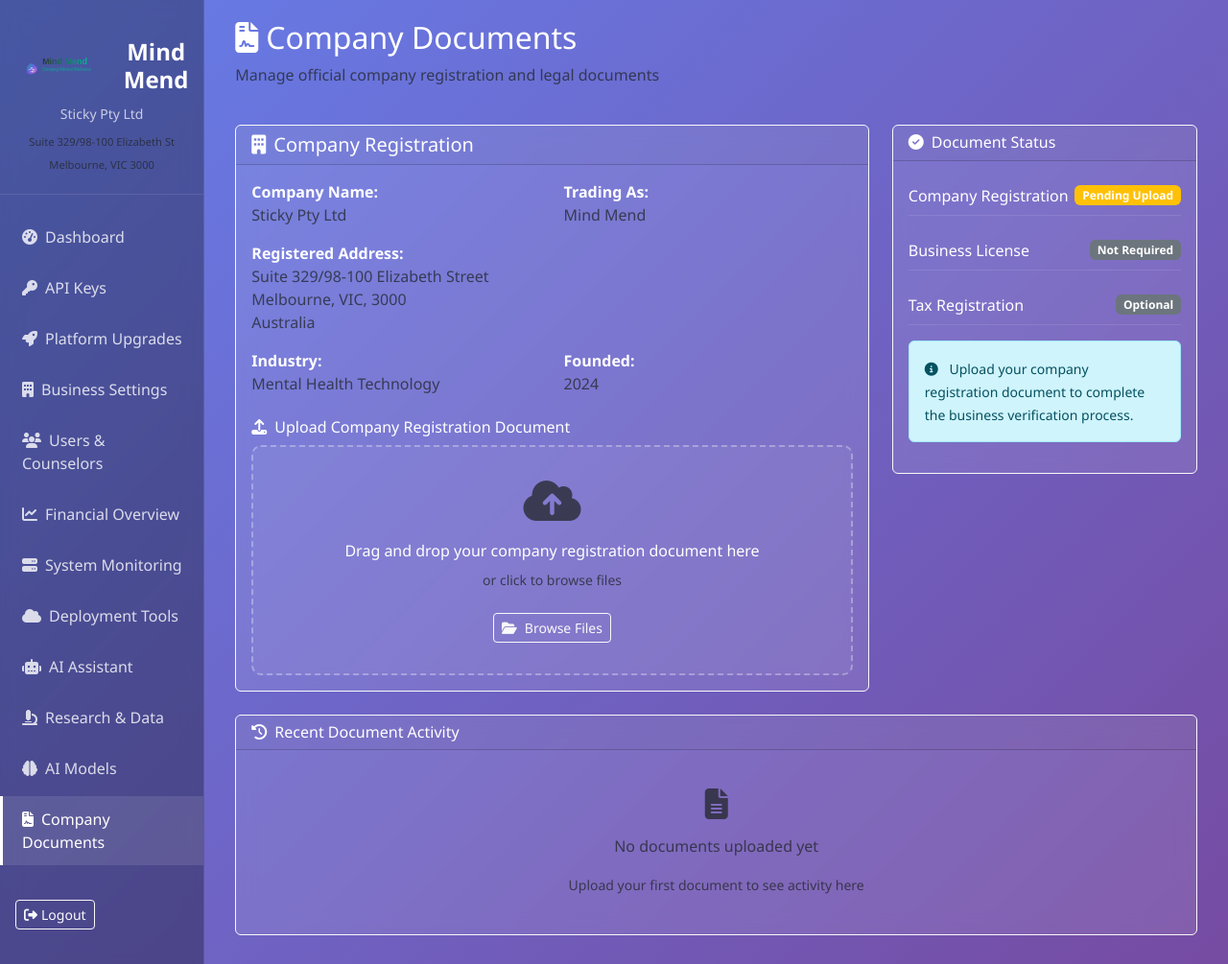
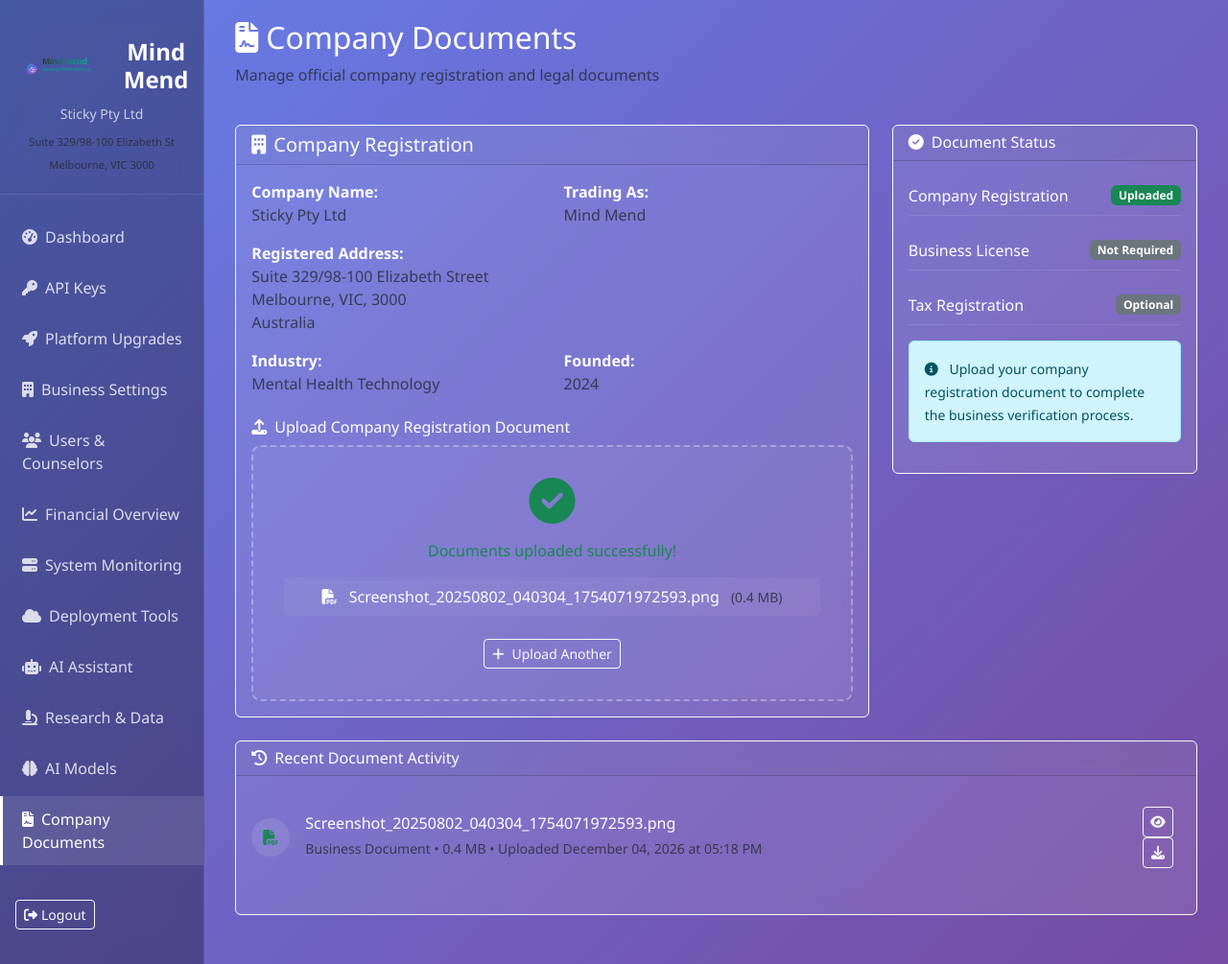
Before and after one commit to stickyptyltd-glitch/MindMend, a Flask app: page /admin/company-documents in a window 1280 px wide. Shown: the whole page at 96% size. Run offline with Flask 3, Linux system fonts and the light colour scheme; the visitor is signed in with stand-in values (Sample User, id 1).

Commit message:
Enable admin to upload and view critical company documents securely
Implements file upload functionality and document listing in admin_panel.py, and updates templates/admin/company_documents.html.

Replit-Commit-Author: Agent
Replit-Commit-Session-Id: a2fa42cf-6232-4e84-90ef-fb86904b1396
Replit-Commit-Checkpoint-Type: full_checkpoint
Replit-Commit-Screenshot-Url: https://storage.googleapis.com/screenshot-production-us-central1/cce22b28-46eb-47a8-9be9-a0dcec9f9d55/a2fa42cf-6232-4e84-90ef-fb86904b1396/XYG958e

```diff
--- a/admin_panel.py
+++ b/admin_panel.py
@@ -849,7 +849,71 @@ def ai_models():
 @require_admin_auth
 def company_documents():
     """Company Documents management page"""
-    return render_template('admin/company_documents.html')
+    # Check for uploaded documents
+    import os
+    documents_dir = 'attached_assets'
+    uploaded_docs = []
+
+    if os.path.exists(documents_dir):
+        for filename in os.listdir(documents_dir):
+            if filename.lower().endswith(('.pdf', '.jpg', '.jpeg', '.png', '.doc', '.docx')):
+                file_path = os.path.join(documents_dir, filename)
+                file_stats = os.stat(file_path)
+                uploaded_docs.append({
+                    'filename': filename,
+                    'size': file_stats.st_size,
+                    'uploaded_date': file_stats.st_mtime,
+                    'type': 'Company Registration' if 'registration' in filename.lower() else 'Business Document'
+                })
+
+    return render_template('admin/company_documents.html', uploaded_docs=uploaded_docs)
+
+@admin_bp.route('/api/company-documents/upload', methods=['POST'])
+@require_admin_auth
+def upload_company_document():
+    """Handle company document upload"""
+    try:
+        if 'file' not in request.files:
+            return jsonify({'success': False, 'error': 'No file provided'}), 400
+
+        file = request.files['file']
+        if file.filename == '':
+            return jsonify({'success': False, 'error': 'No file selected'}), 400
+
+        # Validate file type
+        allowed_extensions = {'.pdf', '.jpg', '.jpeg', '.png', '.doc', '.docx'}
+        file_ext = os.path.splitext(file.filename)[1].lower()
+
+        if file_ext not in allowed_extensions:
+            return jsonify({'success': False, 'error': 'Invalid file type'}), 400
+
+        # Create documents directory if it doesn't exist
+        documents_dir = 'attached_assets'
+        os.makedirs(documents_dir, exist_ok=True)
+
+        # Save file with timestamp
+        import time
+        timestamp = int(time.time())
+        safe_filename = f"CompanyRegistration_{timestamp}_{file.filename}"
+        file_path = os.path.join(documents_dir, safe_filename)
+
+        file.save(file_path)
+
+        return jsonify({
+            'success': True,
+            'message': 'Document uploaded successfully',
+            'filename': safe_filename
+        })
+
+    except Exception as e:
+        return jsonify({'success': False, 'error': str(e)}), 500
+
+# Add custom filter for date formatting
+@admin_bp.app_template_filter('timestamp_to_date')
+def timestamp_to_date(timestamp):
+    """Convert timestamp to readable date"""
+    from datetime import datetime
+    return datetime.fromtimestamp(timestamp).strftime('%B %d, %Y at %I:%M %p')
 
 @admin_bp.route('/api/ai-models/toggle', methods=['POST'])
 @require_admin_auth
--- a/templates/admin/company_documents.html
+++ b/templates/admin/company_documents.html
@@ -56,6 +56,24 @@
                     <div class="upload-section">
                         <h6><i class="fas fa-upload me-2"></i>Upload Company Registration Document</h6>
                         <div class="upload-area" id="uploadArea">
+                            {% if uploaded_docs %}
+                                <div class="upload-success">
+                                    <i class="fas fa-check-circle fa-3x mb-3 text-success"></i>
+                                    <p class="text-success">Documents uploaded successfully!</p>
+                                    <div class="uploaded-files mt-3">
+                                        {% for doc in uploaded_docs %}
+                                        <div class="file-item">
+                                            <i class="fas fa-file-pdf me-2"></i>
+                                            <span>{{ doc.filename }}</span>
+                                            <small class="text-muted ms-2">({{ "%.1f"|format(doc.size / 1024 / 1024) }} MB)</small>
+                                        </div>
+                                        {% endfor %}
+                                    </div>
+                                    <button class="btn btn-outline-light btn-sm mt-3" onclick="resetUpload()">
+                                        <i class="fas fa-plus me-2"></i>Upload Another
+                                    </button>
+                                </div>
+                            {% else %}
                                 <div class="upload-placeholder">
                                     <i class="fas fa-cloud-upload-alt fa-3x mb-3 text-muted"></i>
                                     <p class="mb-2">Drag and drop your company registration document here</p>
@@ -65,6 +83,7 @@
                                         <i class="fas fa-folder-open me-2"></i>Browse Files
                                     </button>
                                 </div>
+                            {% endif %}
                         </div>
                     </div>
                 </div>
@@ -81,7 +100,11 @@
                     <div class="status-item mb-3">
                         <div class="d-flex justify-content-between align-items-center">
                             <span>Company Registration</span>
+                            {% if uploaded_docs %}
+                                <span class="badge bg-success">Uploaded</span>
+                            {% else %}
                                 <span class="badge bg-warning">Pending Upload</span>
+                            {% endif %}
                         </div>
                     </div>
 
@@ -118,11 +141,38 @@
                     <h6 class="mb-0"><i class="fas fa-history me-2"></i>Recent Document Activity</h6>
                 </div>
                 <div class="card-body">
+                    {% if uploaded_docs %}
+                        {% for doc in uploaded_docs %}
+                        <div class="document-activity-item mb-3">
+                            <div class="d-flex align-items-center">
+                                <div class="activity-icon me-3">
+                                    <i class="fas fa-file-pdf text-success"></i>
+                                </div>
+                                <div class="flex-grow-1">
+                                    <h6 class="mb-1">{{ doc.filename }}</h6>
+                                    <small class="text-muted">
+                                        {{ doc.type }} • {{ "%.1f"|format(doc.size / 1024 / 1024) }} MB •
+                                        Uploaded {{ doc.uploaded_date | timestamp_to_date }}
+                                    </small>
+                                </div>
+                                <div class="document-actions">
+                                    <button class="btn btn-sm btn-outline-light me-2" title="View Document">
+                                        <i class="fas fa-eye"></i>
+                                    </button>
+                                    <button class="btn btn-sm btn-outline-light" title="Download">
+                                        <i class="fas fa-download"></i>
+                                    </button>
+                                </div>
+                            </div>
+                        </div>
+                        {% endfor %}
+                    {% else %}
                         <div class="text-center text-muted py-4">
                             <i class="fas fa-file-alt fa-2x mb-3"></i>
                             <p>No documents uploaded yet</p>
                             <small>Upload your first document to see activity here</small>
                         </div>
+                    {% endif %}
                 </div>
             </div>
         </div>
@@ -157,6 +207,41 @@
 
 .status-item:last-child {
     border-bottom: none;
+}
+
+.document-activity-item {
+    padding: 1rem 0;
+    border-bottom: 1px solid rgba(255, 255, 255, 0.1);
+}
+
+.document-activity-item:last-child {
+    border-bottom: none;
+}
+
+.activity-icon {
+    width: 40px;
+    height: 40px;
+    border-radius: 50%;
+    background: rgba(255, 255, 255, 0.1);
+    display: flex;
+    align-items: center;
+    justify-content: center;
+}
+
+.file-item {
+    background: rgba(255, 255, 255, 0.05);
+    padding: 0.5rem;
+    border-radius: 5px;
+    margin-bottom: 0.5rem;
+}
+
+.document-actions .btn {
+    width: 32px;
+    height: 32px;
+    padding: 0;
+    display: flex;
+    align-items: center;
+    justify-content: center;
 }
 </style>
 
```
Also changed, not shown: 1 other file. Lines whose indentation alone changed are shown as unchanged.
